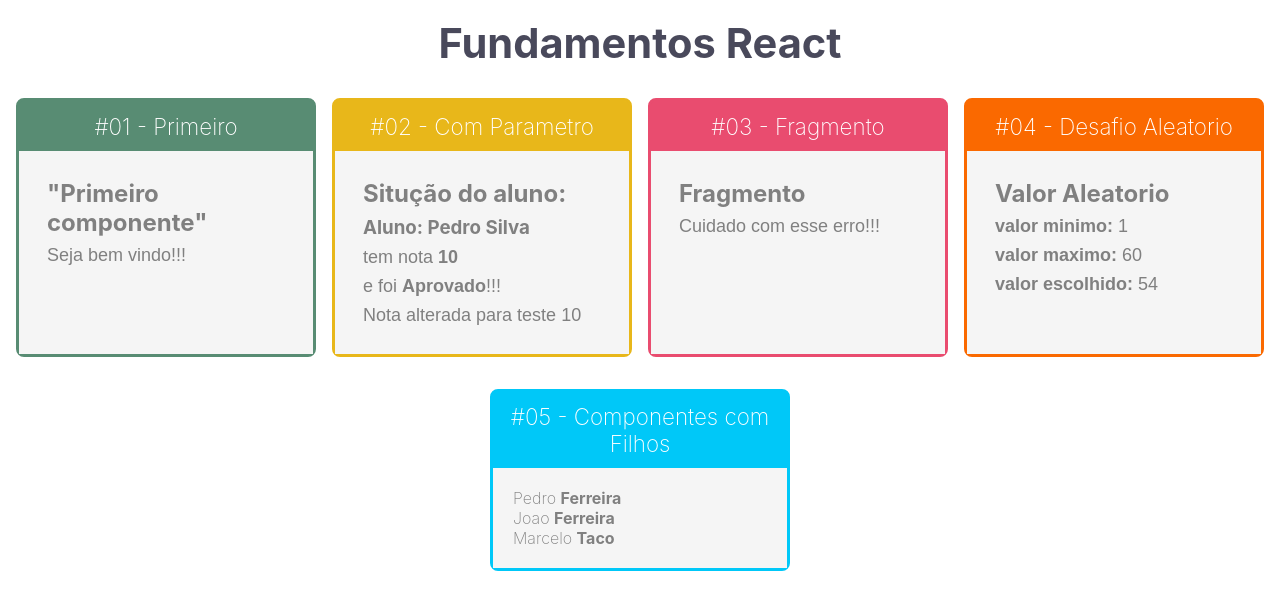
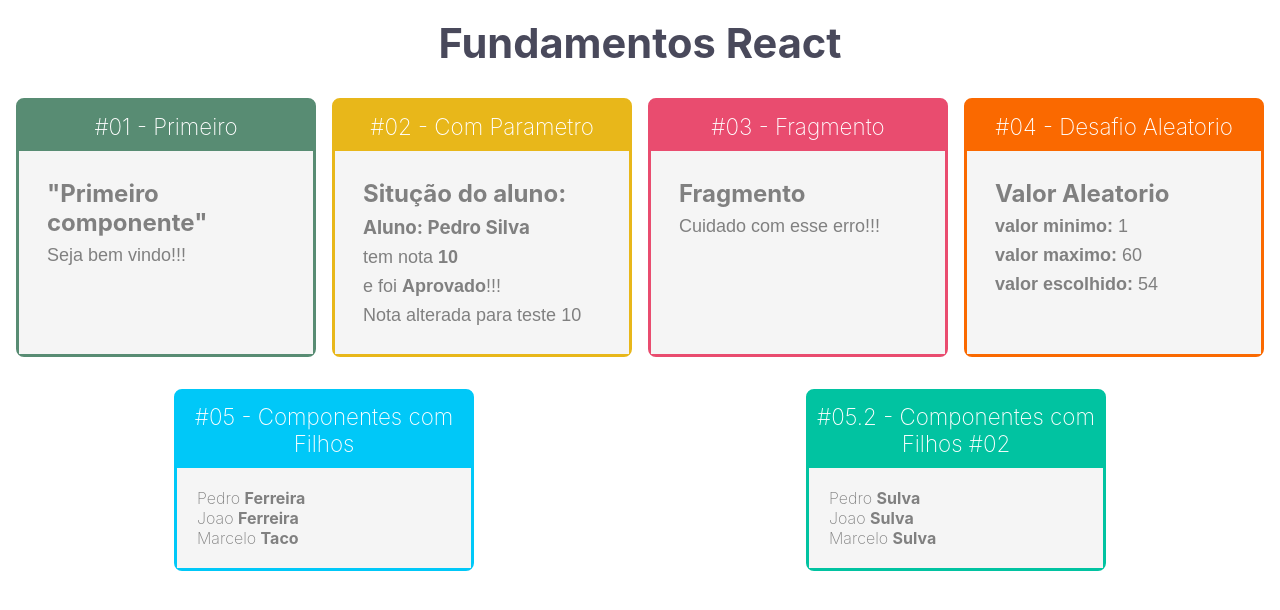
Before and after one commit to mrcomputer2018/primeiro, a React (Create React App) app: page / in a window 1280 px wide. Shown: the top 610 px of the page. Built offline with nearby package versions, Linux system fonts and the light colour scheme.

Commit message:
componente com filho #02

```diff
--- a/src/app.jsx
+++ b/src/app.jsx
@@ -6,6 +6,8 @@
 import Fragmento from "./components/basicos/Fragmento"
 import Aleatorio from "./components/basicos/Aleatorio"
 import Familia from "./components/basicos/Familia"
+import Familia02 from "./components/basicos/Familia02"
+import Membro from "./components/basicos/Menbro"
 
 function App(props) {
     return (
@@ -35,6 +37,14 @@
                 <Card titulo="#05 - Componentes com Filhos"  color="#00C8F8">
                     <Familia sobrenome="Ferreira"></Familia>
                 </Card>
+
+                <Card titulo="#05.2 - Componentes com Filhos #02"  color="#01C3A1">
+                    <Familia02 sobrenome="Sulva">
+                        <Membro nome="Pedro" />
+                        <Membro nome="Joao" />
+                        <Membro nome="Marcelo" />
+                    </Familia02>
+                </Card>
             </div>
         </div>
     )
--- /dev/null
+++ b/src/components/basicos/Familia02.jsx
@@ -0,0 +1,19 @@
+import React, { cloneElement } from "react"
+
+const Familia02 = (props) => {
+
+    return (
+        <div>
+            {
+                props.children.map( (child, i) => {
+                    return cloneElement(child, { ...props, key: i })
+                })
+            }
+            {/* Spread em props para passar as propriedades do pai para o filho
+            quando se tem um componente no pai */}
+            {/* { cloneElement(children, { ...props }) } */}
+
+        </div>
+    )
+}
+export default Familia02;
```
